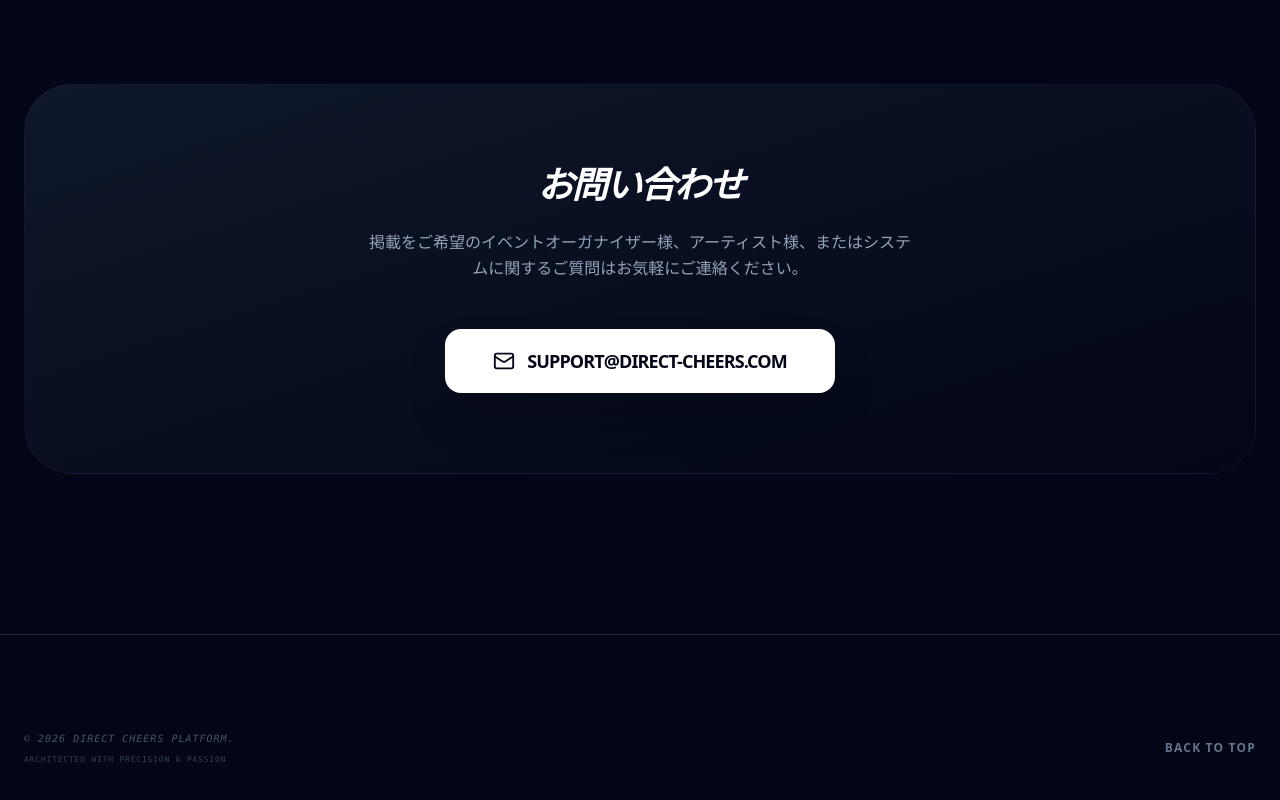
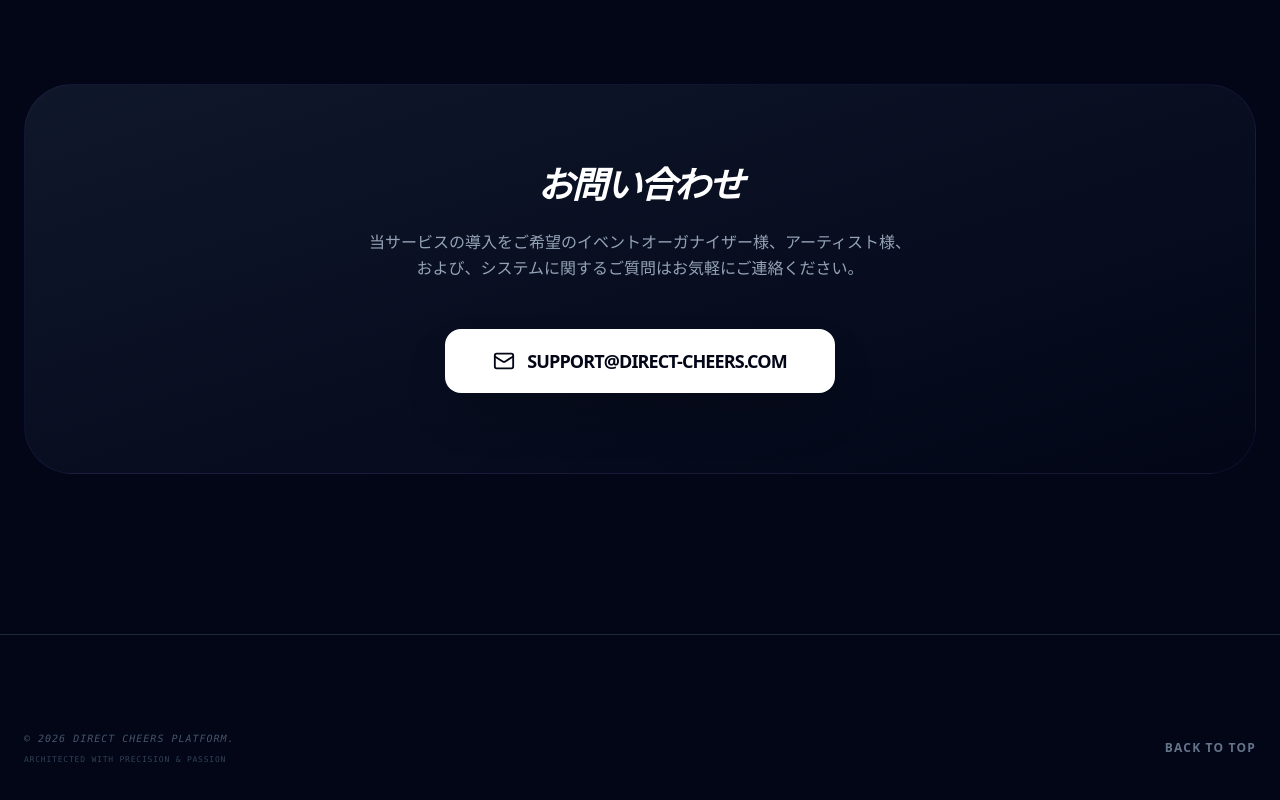
Before and after one commit to spacemindhiro/direct-cheers, a Next.js app: page /about in a window 1280 px wide. Shown: the part 3791-4591 px from the top of the page. Built offline with nearby package versions, Linux system fonts and the light colour scheme.

Commit message:
aboutの文言微修正

```diff
--- a/app/about/page.tsx
+++ b/app/about/page.tsx
@@ -246,7 +246,7 @@ export default function AboutPage() {
           <div className="absolute inset-0 bg-pink-500/5 opacity-0 group-hover:opacity-100 transition-opacity duration-700" />
           <h3 className="text-3xl md:text-4xl font-black text-white italic tracking-tighter uppercase mb-6 relative z-10 text-balance">お問い合わせ</h3>
           <p className="text-slate-400 font-medium leading-relaxed max-w-xl mb-12 relative z-10 text-pretty px-4">
-            掲載をご希望のイベントオーガナイザー様、アーティスト様、またはシステムに関するご質問はお気軽にご連絡ください。
+            当サービスの導入をご希望のイベントオーガナイザー様、アーティスト様、および、システムに関するご質問はお気軽にご連絡ください。
           </p>
           <div className="flex flex-col md:flex-row gap-6 w-full justify-center px-10 relative z-10">
             <a href="mailto:support@direct-cheers.com" className="flex items-center justify-center gap-3 bg-white text-slate-950 h-16 rounded-2xl font-black text-lg hover:bg-pink-500 hover:text-white transition-all w-full md:w-auto md:px-12 shadow-2xl tracking-tighter group">
```
